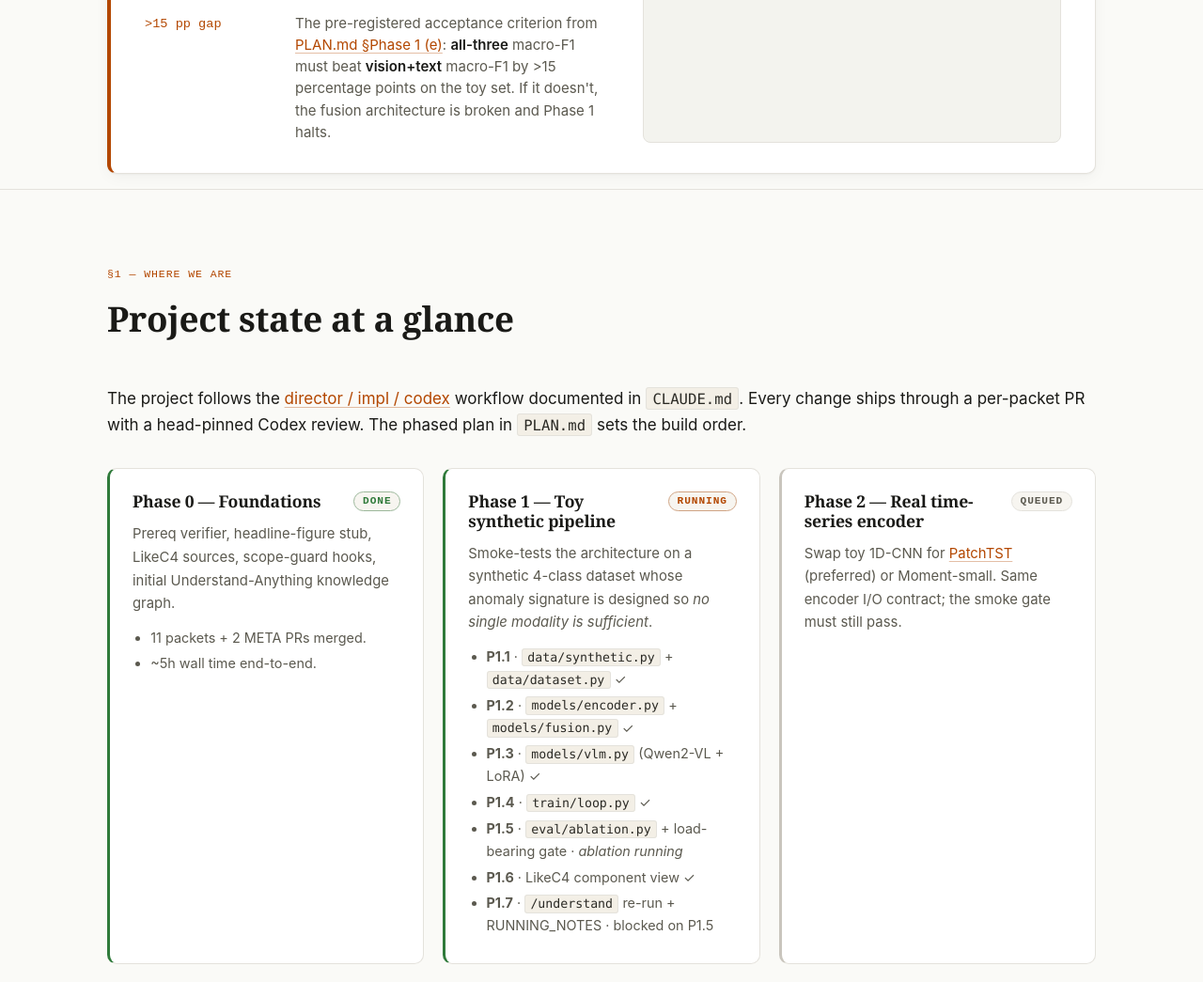
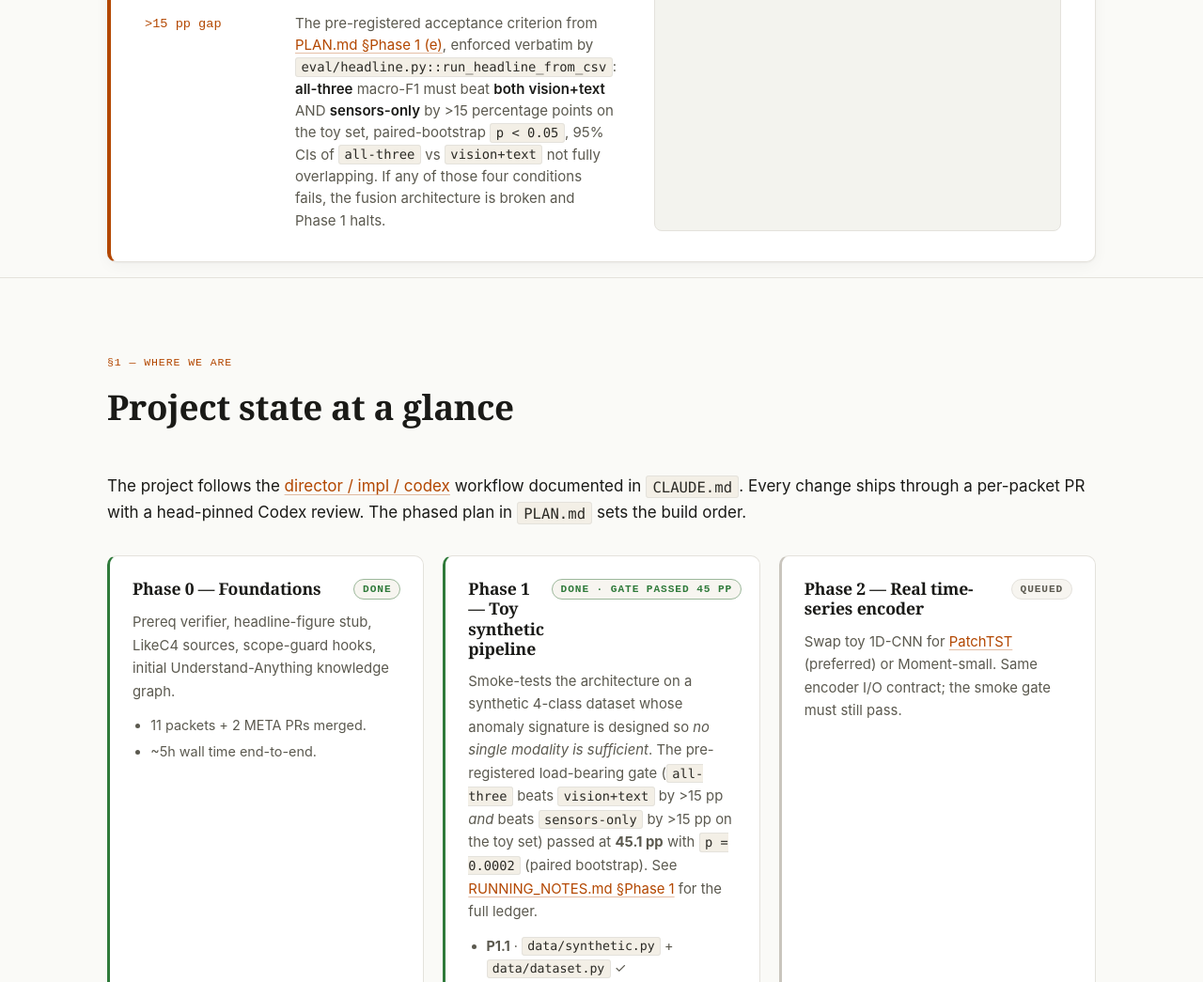
Before and after one commit to VoidAxiom/llava-for-sensors, a website: page docs/index.html in a window 1280 px wide. Shown: the part 1855-2900 px from the top of the page at 94% size. Drawn offline with nearby package versions, Linux system fonts and the light colour scheme.

Commit message:
docs: refresh Phase 1 status to done + full gate + LoRA count (PR #22 round 8)
Three findings, all addressed:

1. [P2] Phase 1 status card said "running" + P1.5 "ablation running"
   + P1.7 "blocked on P1.5" — stale by ~6 hours. Phase 1 is done per
   RUNNING_NOTES (gate passed by 45 pp). Updated the badge to "done ·
   gate passed 45 pp", added a short summary citing the headline
   numbers + paired-bootstrap p=0.0002 + a link to RUNNING_NOTES.md,
   and flipped each P1.x bullet to ✓ with the actual ablation
   scores inline.

2. [P2] Pre-registered acceptance described as only 3 conjuncts
   (all-three > vision+text, p<0.05, non-overlapping CIs) — but the
   actual gate in eval/headline.py::run_headline_from_csv is FOUR:
   - mean(all-three) − mean(vision+text) > 0.15
   - mean(all-three) − mean(sensors-only) > 0.15  ← was missing!
   - paired-bootstrap p < 0.05
   - 95% CIs of all-three vs vision+text don't fully overlap
   Both the glossary definition (L116) and the medium-depth panel
   (L785-794) corrected to enumerate all four. Readers can no
   longer mistake a sub-15pp result vs sensors-only as acceptable.

3. [P3] LoRA card tagline still said "~5M parameters" but real
   LoRA-only count is ~1.4M (r=8, q_proj+v_proj, 28 LM layers ×
   2 × (1536·8 + 8·1536) = 1,376,256). Updated to "~1.4M LoRA
   parameters" so the LoRA card no longer contradicts the
   corrected hero-stat trainable total (~16.6M = encoder + fusion
   adapter + LoRA + head).

```diff
--- a/docs/index.html
+++ b/docs/index.html
@@ -113,7 +113,7 @@
               </div>
               <div>
                 <dt>&gt;15 pp gap</dt>
-                <dd>The pre-registered acceptance criterion from <a href="https://github.com/VoidAxiom/llava-for-sensors/blob/main/PLAN.md">PLAN.md §Phase 1 (e)</a>: <strong>all-three</strong> macro-F1 must beat <strong>vision+text</strong> macro-F1 by &gt;15 percentage points on the toy set. If it doesn't, the fusion architecture is broken and Phase 1 halts.</dd>
+                <dd>The pre-registered acceptance criterion from <a href="https://github.com/VoidAxiom/llava-for-sensors/blob/main/PLAN.md">PLAN.md §Phase 1 (e)</a>, enforced verbatim by <code>eval/headline.py::run_headline_from_csv</code>: <strong>all-three</strong> macro-F1 must beat <strong>both</strong> <strong>vision+text</strong> AND <strong>sensors-only</strong> by &gt;15 percentage points on the toy set, paired-bootstrap <code>p &lt; 0.05</code>, 95% CIs of <code>all-three</code> vs <code>vision+text</code> not fully overlapping. If any of those four conditions fails, the fusion architecture is broken and Phase 1 halts.</dd>
               </div>
             </dl>
 
@@ -165,16 +165,16 @@
             </ul>
           </article>
           <article class="phase-card phase-done" id="phase-1">
-            <h3>Phase 1 — Toy synthetic pipeline <span class="badge badge-running">running</span></h3>
-            <p>Smoke-tests the architecture on a synthetic 4-class dataset whose anomaly signature is designed so <em>no single modality is sufficient</em>.</p>
+            <h3>Phase 1 — Toy synthetic pipeline <span class="badge badge-done">done · gate passed 45 pp</span></h3>
+            <p>Smoke-tests the architecture on a synthetic 4-class dataset whose anomaly signature is designed so <em>no single modality is sufficient</em>. The pre-registered load-bearing gate (<code>all-three</code> beats <code>vision+text</code> by &gt;15 pp <em>and</em> beats <code>sensors-only</code> by &gt;15 pp on the toy set) passed at <strong>45.1 pp</strong> with <code>p = 0.0002</code> (paired bootstrap). See <a href="https://github.com/VoidAxiom/llava-for-sensors/blob/main/RUNNING_NOTES.md">RUNNING_NOTES.md §Phase 1</a> for the full ledger.</p>
             <ul>
               <li><strong>P1.1</strong> · <code>data/synthetic.py</code> + <code>data/dataset.py</code> ✓</li>
               <li><strong>P1.2</strong> · <code>models/encoder.py</code> + <code>models/fusion.py</code> ✓</li>
               <li><strong>P1.3</strong> · <code>models/vlm.py</code> (Qwen2-VL + LoRA) ✓</li>
               <li><strong>P1.4</strong> · <code>train/loop.py</code> ✓</li>
-              <li><strong>P1.5</strong> · <code>eval/ablation.py</code> + load-bearing gate · <em>ablation running</em></li>
+              <li><strong>P1.5</strong> · <code>eval/ablation.py</code> + load-bearing gate ✓ (all-three 0.867 / vision+text 0.416 / sensors-only 0.436)</li>
               <li><strong>P1.6</strong> · LikeC4 component view ✓</li>
-              <li><strong>P1.7</strong> · <code>/understand</code> re-run + RUNNING_NOTES · blocked on P1.5</li>
+              <li><strong>P1.7</strong> · <code>/understand</code> re-run + RUNNING_NOTES rollup ✓</li>
             </ul>
           </article>
           <article class="phase-card phase-pending">
@@ -325,7 +325,7 @@ graph TB
         <article class="algo-card" data-algo="lora">
           <header class="algo-head">
             <h3>LoRA · Low-Rank Adaptation</h3>
-            <p class="algo-tagline">Train ~5M parameters; freeze ~2.2B; pretend you fine-tuned the whole thing.</p>
+            <p class="algo-tagline">Train ~1.4M LoRA parameters; freeze ~2.2B; pretend you fine-tuned the whole thing.</p>
           </header>
 
           <div class="depth-tabs" role="tablist" aria-label="Explanation depth">
@@ -782,10 +782,16 @@ def forward(self, x):                # x: (B, 2048)
                 computes verbatim.</li>
             </ul>
             <p>
-              The <em>pre-registered</em> acceptance is:
-              <code>mean(all-three) &gt; mean(vision+text)</code> AND
-              paired-bootstrap p &lt; 0.05 AND the 95% CIs don't fully
-              overlap. Anything else ships as an honest negative result.
+              The <em>pre-registered</em> acceptance — enforced verbatim
+              by <code>eval/headline.py::run_headline_from_csv</code> — is
+              <strong>four conjuncts</strong>:
+              <code>mean(all-three) − mean(vision+text) &gt; 0.15</code> AND
+              <code>mean(all-three) − mean(sensors-only) &gt; 0.15</code> AND
+              paired-bootstrap <code>p &lt; 0.05</code> AND the 95% CIs of
+              <code>all-three</code> vs <code>vision+text</code> don't
+              fully overlap. The two &gt;15 pp gaps are the load-bearing
+              gate; <code>p</code> and the CI overlap are the statistical
+              guardrails. Anything else ships as an honest negative result.
             </p>
           </div>
 
```
